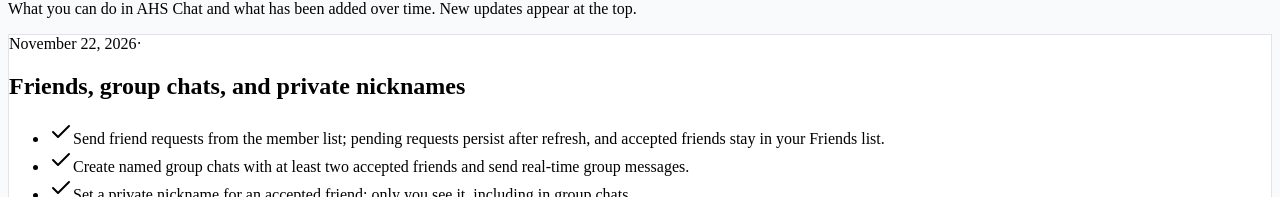
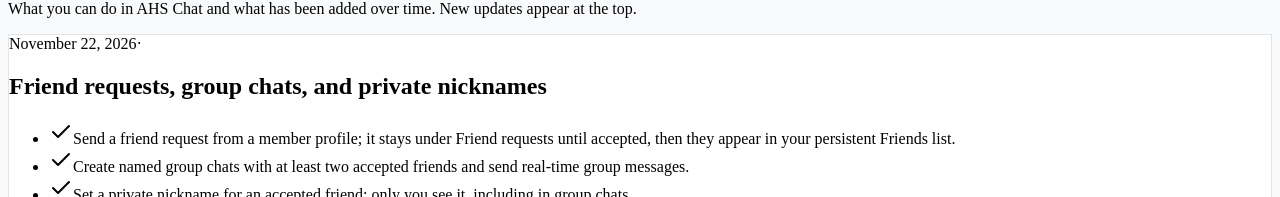
Before and after one commit to codecoemsbackup/AHS-chat, a React (Vite) app in the folder client/: page /features in a window 1280 px wide. Shown: the part 168-365 px from the top of the page. Built offline with nearby package versions, Linux system fonts and the light colour scheme; no server answers.

Commit message:
updated patch notes / features

```diff
--- a/client/src/pages/features.tsx
+++ b/client/src/pages/features.tsx
@@ -4,9 +4,9 @@ import { Button } from "@/components/ui/button";
 const releases = [
   {
     date: "November 22, 2026",
-    title: "Friends, group chats, and private nicknames",
+    title: "Friend requests, group chats, and private nicknames",
     features: [
-      "Send friend requests from the member list; pending requests persist after refresh, and accepted friends stay in your Friends list.",
+      "Send a friend request from a member profile; it stays under Friend requests until accepted, then they appear in your persistent Friends list.",
       "Create named group chats with at least two accepted friends and send real-time group messages.",
       "Set a private nickname for an accepted friend; only you see it, including in group chats.",
     ],
```
